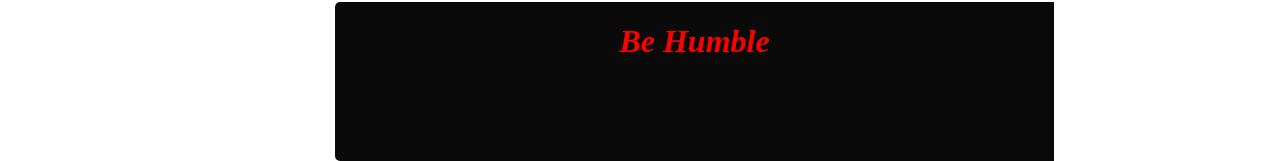
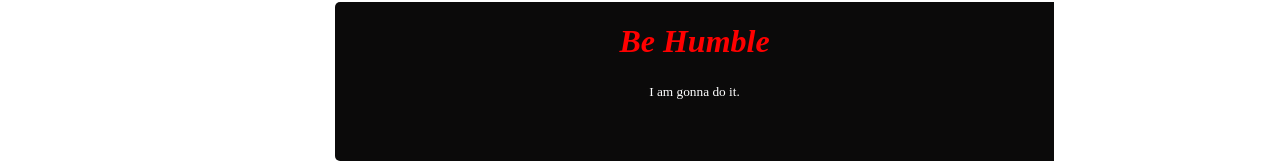
Before and after one commit to hardenberg1971/donate-today, a plain HTML site: page index.html in a window 1280 px wide. Shown: the part 2398-2559 px from the top of the page. Drawn offline with Linux system fonts and the light colour scheme.

Commit message:
type  something added

```diff
--- a/index.html
+++ b/index.html
@@ -95,6 +95,8 @@ Amet minim mollit non deserunt ullamco est sit aliqua dolor do amet sint. Velit
                 </section>
                 <footer class="text-center">
                     <h1 id="unique-font"><i>Be Humble</i></h1>
+                    <small> I am gonna do it.</small>
+                </footer>
 
 
 
--- a/style.css
+++ b/style.css
@@ -266,3 +266,6 @@ button[type=submit], select{
         color: red;
         text-align: center;
 }
+small{
+    color: white;
+}
```
